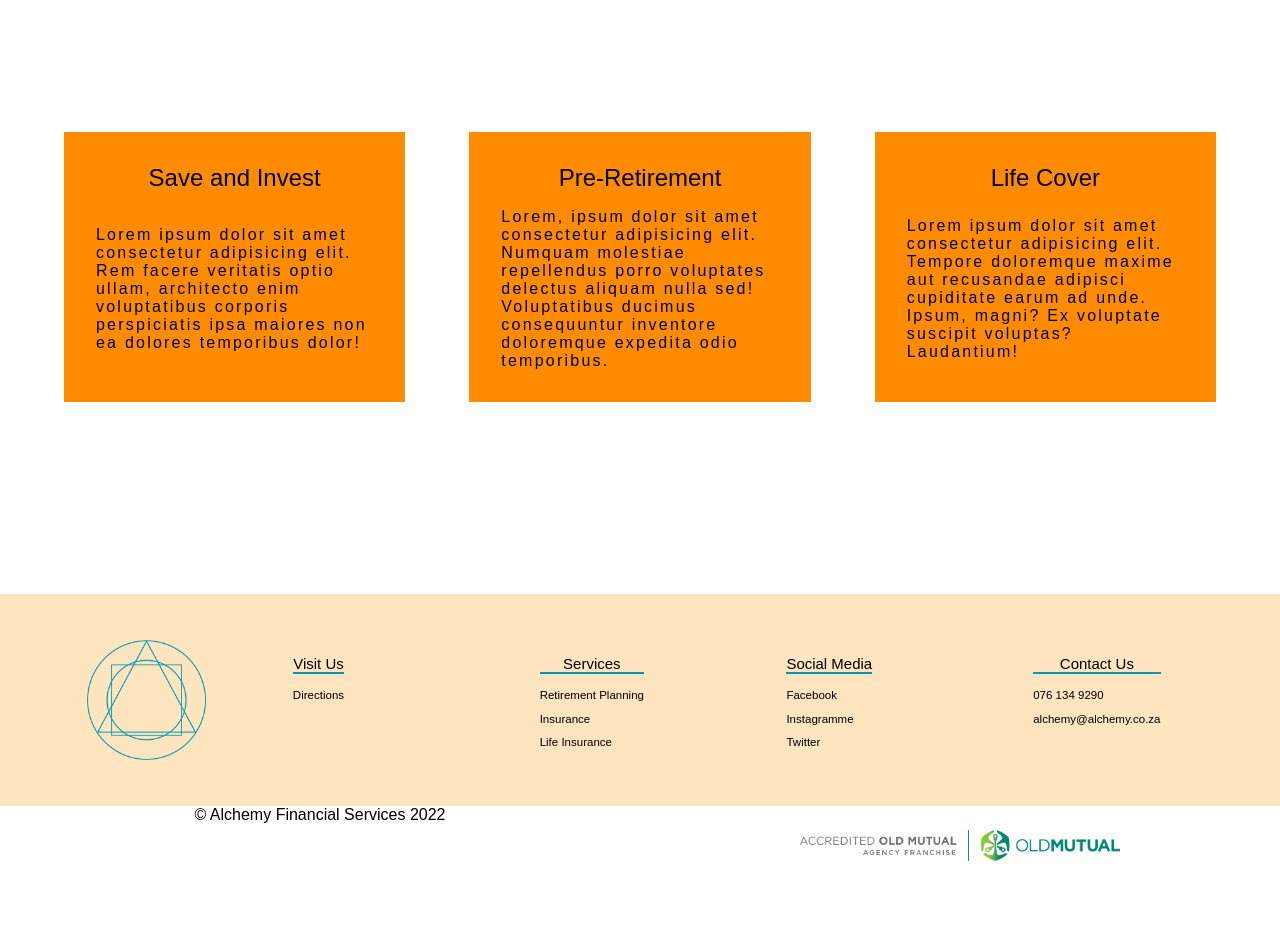
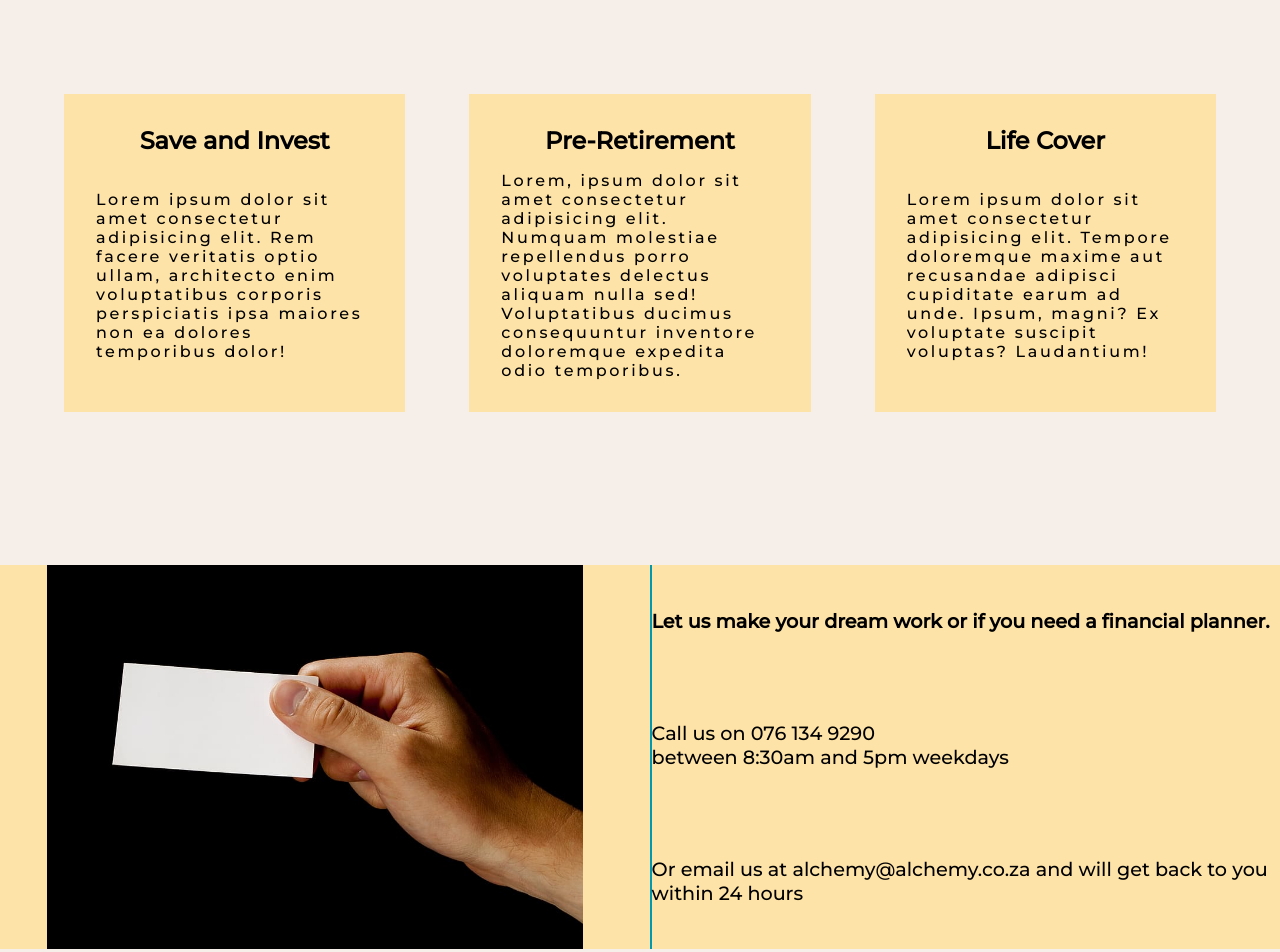
Before and after one commit to Fredz1/Alchemy, a Next.js app: page / in a window 1280 px wide. Shown: the part 460-1412 px from the top of the page. Before the commit the page ends 1346 px from the top, so only its background shows below. Built offline with nearby package versions, Linux system fonts and the light colour scheme.

Commit message:
contact banner added

```diff
--- /dev/null
+++ b/components/ContactBanner.jsx
@@ -0,0 +1,59 @@
+// modules
+import React from 'react'
+import Image from 'next/image'
+
+// styles
+import style from '../styles/contactBanner.module.css'
+
+// Assets
+import contactPic from '../public/assets/media/contactimage.jpg'
+import mailIcon from '../public/assets/icons/Mail-64.png'
+
+/*
+  HOOK
+*/
+const ContactBanner = () => {
+  return (
+    <div className={style.container}>
+
+      <div className={style.image}>
+        <Image src={contactPic} layout='fill' objectFit='contain' />
+      </div>
+
+      <div className={style.form}>
+        {/* Name, Surname, message, email, telephone, number */}
+        <h3 >
+          Let us make your dream work or if you need a financial planner.
+        </h3>
+        <div >
+
+          {/* <div className={style.icon}>
+            <Image src={mailIcon} layout='fill' objectFit='contain' />
+          </div> */}
+
+          <p>
+            Call us on 076 134 9290
+          </p>
+          <p>between 8:30am and 5pm weekdays</p>
+
+        </div>
+
+        <div>
+
+          {/* <div className={style.icon}>
+            <Image src={mailIcon} layout='fill' objectFit='contain' />
+          </div> */}
+
+          <p>
+            Or email us at <a href="mailto:alchemy@alchemy.co.za?subject=Im%20interested%20in&body=I%20would%20like%20you%20to%20contact%20me.">alchemy@alchemy.co.za</a>  and will get back to you within 24 hours
+          </p>
+
+        </div>
+
+      </div>
+
+    </div>
+  )
+}
+
+export default ContactBanner
--- a/pages/index.js
+++ b/pages/index.js
@@ -1,5 +1,6 @@
 // Modules
 import React from 'react'
+import ContactBanner from '../components/ContactBanner'
 
 // Components
 import MainBanner from '../components/MainBanner'
@@ -13,6 +14,7 @@ const index = () => {
     <div>
       <MainBanner />
       <Solutions />
+      <ContactBanner />
     </div>
   )
 }
--- a/styles/advisorCard.module.css
+++ b/styles/advisorCard.module.css
@@ -19,5 +19,4 @@
 
 .info{
   font-size: 1em;
-
 }
--- /dev/null
+++ b/styles/contactBanner.module.css
@@ -0,0 +1,26 @@
+.container{
+  display: grid;
+  grid-template-columns: 1fr 1fr;
+  height: 30vw;
+  font-size: 1.2em;
+  gap: 1em;
+  background-color: #fde3a7;
+}
+
+.image{
+  position: relative;
+  height: 100%;
+  align-content: space-around;
+}
+
+.icon{
+  position: relative;
+  height: 100%;
+}
+
+.form{
+  display: grid;
+  width: 100%;
+  align-content: space-around;
+  border-left: 2px solid #0099b0;
+}
--- a/styles/footer.module.css
+++ b/styles/footer.module.css
@@ -7,7 +7,7 @@
 
 .topContainer{
   /* box-shadow: 0px 3px 3px 0px rgba(0,0,0,0.2) inset; */
-  background-color: rgba(255, 204, 128, 0.5);
+  background-color: #f6efe9;
   display: grid;
   grid-template-columns: repeat(auto-fit, minmax(200px,1fr));
   gap: 4em;
--- a/styles/globals.css
+++ b/styles/globals.css
@@ -1,11 +1,10 @@
-
+@import url('https://fonts.googleapis.com/css2?family=Montserrat:wght@450;500&display=swap');
 
 *{
   margin: 0;
   padding: 0;
   font-size: 1em;
-  font-family: 'Spartan', sans-serif;
-  font-weight: 350;
+  font-family: 'Montserrat', sans-serif;
 }
 
 a{
--- a/styles/header.module.css
+++ b/styles/header.module.css
@@ -6,12 +6,12 @@
 
 .headerContainer {
   color: black;
-  font-size: 1.1em;
+  font-size: 1.0em;
   z-index: 10;
   display: grid;
   position: fixed;
   top: 20;
-  grid-template-columns: minmax(15vw, 20vw) max-content ;
+  grid-template-columns: minmax(8vw, 12vw) max-content ;
   max-width: 100vw;
   justify-content: space-around;
   align-items: center;
--- a/styles/mainBanner.module.css
+++ b/styles/mainBanner.module.css
@@ -1,6 +1,6 @@
 .mainBannerContainer{
   max-height: 50vh;
-  background-color: #ffcc80;
+  background-color: #f9b42d;
   height: 75vw;
   background-repeat: repeat-x;
   background-size: contain;
@@ -17,7 +17,6 @@
   z-index: 2;
   color: black;
   font-size: 5vw;
-  font-family: 'Franklin Gothic Medium', 'Arial Narrow', Arial, sans-serif;
   text-align: center;
   letter-spacing: -1.5px;
   font-weight: lighter;
--- a/styles/solutions.module.css
+++ b/styles/solutions.module.css
@@ -5,8 +5,9 @@
   max-height: fit-content;
   /* box-shadow: 0px 3px 3px 0px rgba(0,0,0,0.2) inset; */
   align-content: center;
-  padding: 15vw 4em;
+  padding: 12vw 4em;
   z-index: 0;
+  background-color: #f6efe9;
 }
 
 .image{
@@ -30,7 +31,7 @@
   display: grid;
   gap: 1em;
   padding: 2em;
-  background-color: darkorange;
+  background-color: #fde3a7;
 }
 
 .offering > div > p{
```
Also changed, not shown: colors.txt, public/assets/icons/Mail-64.png (added), public/assets/media/contactimage.jpg (added).
